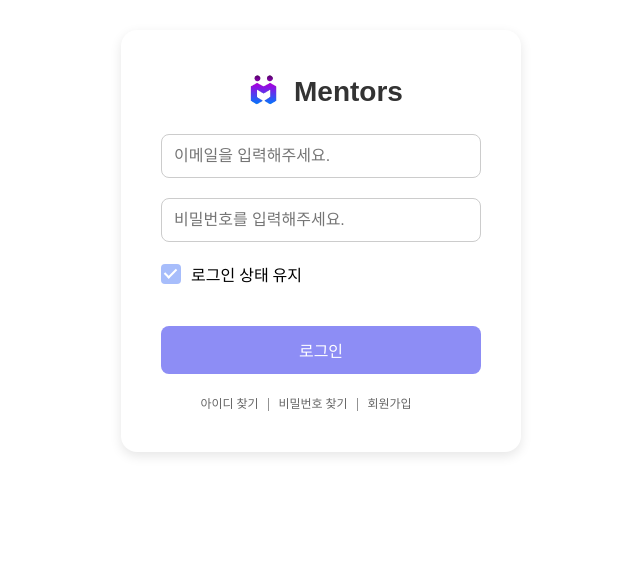
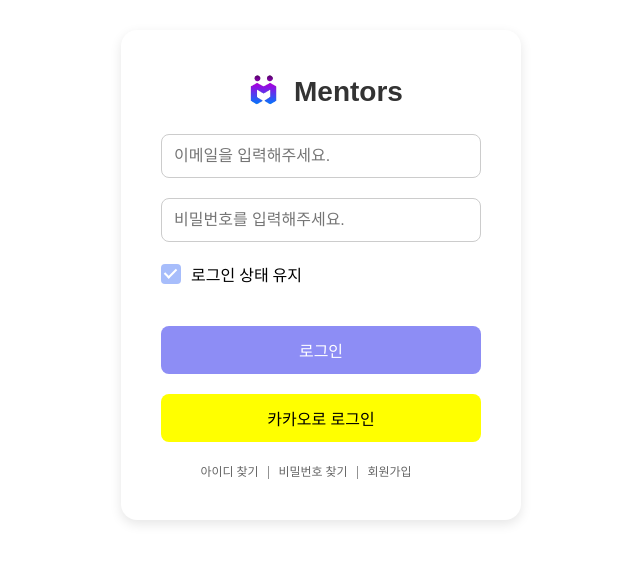
Before and after one commit to DreamCodersKR/Mentors_Front, a Vue app: page /mentors/login in a window 1280 px wide. Shown: the top 562 px of the page, without its empty margins (319-959 px from the left). Built offline with nearby package versions, Linux system fonts and the light colour scheme; no server answers.

Commit message:
카카오 간편로그인 (임시)

```diff
--- a/package.json
+++ b/package.json
@@ -10,6 +10,7 @@
   "dependencies": {
     "axios": "^1.7.7",
     "core-js": "^3.8.3",
+    "kakao-js-sdk": "^1.2.3",
     "vue": "^3.2.13",
     "vue-router": "^4.0.13",
     "vuex": "^4.1.0"
--- a/public/index.html
+++ b/public/index.html
@@ -1,15 +1,20 @@
 <!DOCTYPE html>
 <html lang="">
   <head>
-    <meta charset="utf-8">
-    <meta http-equiv="X-UA-Compatible" content="IE=edge">
-    <meta name="viewport" content="width=device-width,initial-scale=1.0">
-    <link rel="icon" href="<%= BASE_URL %>favicon.ico">
+    <meta charset="utf-8" />
+    <meta http-equiv="X-UA-Compatible" content="IE=edge" />
+    <meta name="viewport" content="width=device-width,initial-scale=1.0" />
+    <link rel="icon" href="<%= BASE_URL %>favicon.ico" />
     <title><%= htmlWebpackPlugin.options.title %></title>
+    <script src="https://developers.kakao.com/sdk/js/kakao.js"></script>
   </head>
   <body>
     <noscript>
-      <strong>We're sorry but <%= htmlWebpackPlugin.options.title %> doesn't work properly without JavaScript enabled. Please enable it to continue.</strong>
+      <strong
+        >We're sorry but <%= htmlWebpackPlugin.options.title %> doesn't work
+        properly without JavaScript enabled. Please enable it to
+        continue.</strong
+      >
     </noscript>
     <div id="app"></div>
     <!-- built files will be auto injected -->
--- a/src/views/Login.vue
+++ b/src/views/Login.vue
@@ -34,6 +34,7 @@
 
     <!-- 로그인 버튼 -->
     <button class="login-btn" @click="login">로그인</button>
+    <button class="login-btn-kakao" @click="kakaoLogin">카카오로 로그인</button>
 
     <!-- 하단 링크들 -->
     <div class="footer-links">
@@ -58,6 +59,15 @@ export default {
       rememberMe: true,
     };
   },
+  mounted() {
+    // Kakao SDK 초기화
+    if (window.Kakao && !window.Kakao.isInitialized()) {
+      window.Kakao.init("0873b78033e98d33faf4b7afe61e0039"); // 여기에 JavaScript 키 입력
+      console.log("Kakao SDK Initialized:", window.Kakao.isInitialized());
+    } else {
+      console.error("Kakao SDK 로드 실패");
+    }
+  },
   methods: {
     login() {
       if (!this.email || !this.password) {
@@ -72,6 +82,24 @@ export default {
         rememberMe: this.rememberMe,
       });
     },
+    kakaoLogin() {
+      console.log(
+        "window.Kakao.Auth 값 : ",
+        window.Kakao.Auth.getAccessToken()
+      );
+
+      // 카카오 로그아웃 (기존 세션 초기화)
+      if (window.Kakao.Auth.getAccessToken() !== null) {
+        window.Kakao.Auth.logout(() => {
+          console.log("기존 카카오 세션 초기화");
+        });
+      }
+
+      // 새 창에서 카카오 로그인 호출
+      const kakaoAuthUrl = `https://kauth.kakao.com/oauth/authorize?client_id=0873b78033e98d33faf4b7afe61e0039&redirect_uri=http://localhost:8081/kakaoLogin&response_type=code`;
+      window.open(kakaoAuthUrl, "KakaoLogin", "width=600,height=600");
+    },
+
     goToHome() {
       this.$router.push("/"); // 로고를 클릭하면 홈으로 이동
     },
@@ -184,6 +212,18 @@ export default {
   margin-top: 20px;
 }
 
+.login-btn-kakao {
+  width: 100%;
+  padding: 12px;
+  background-color: yellow;
+  color: black;
+  border: none;
+  border-radius: 8px;
+  font-size: 16px;
+  cursor: pointer;
+  margin-top: 20px;
+}
+
 .login-btn:hover {
   background-color: #7582d5;
 }
```
Also changed, not shown: 1 other file (tests, documents, lock files or other folders).
